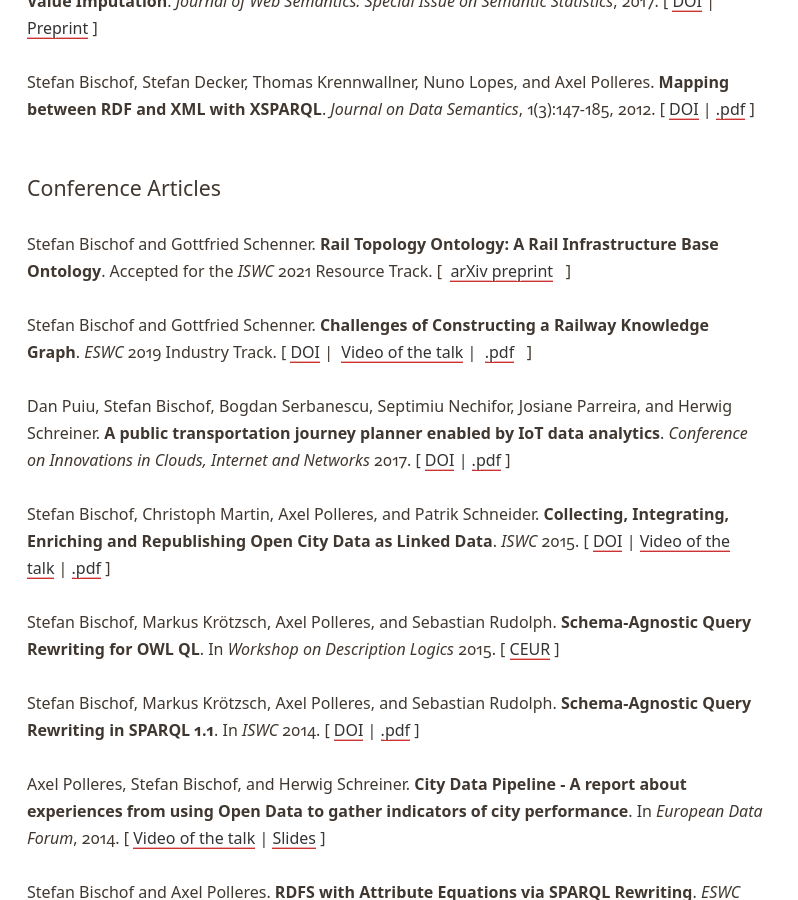
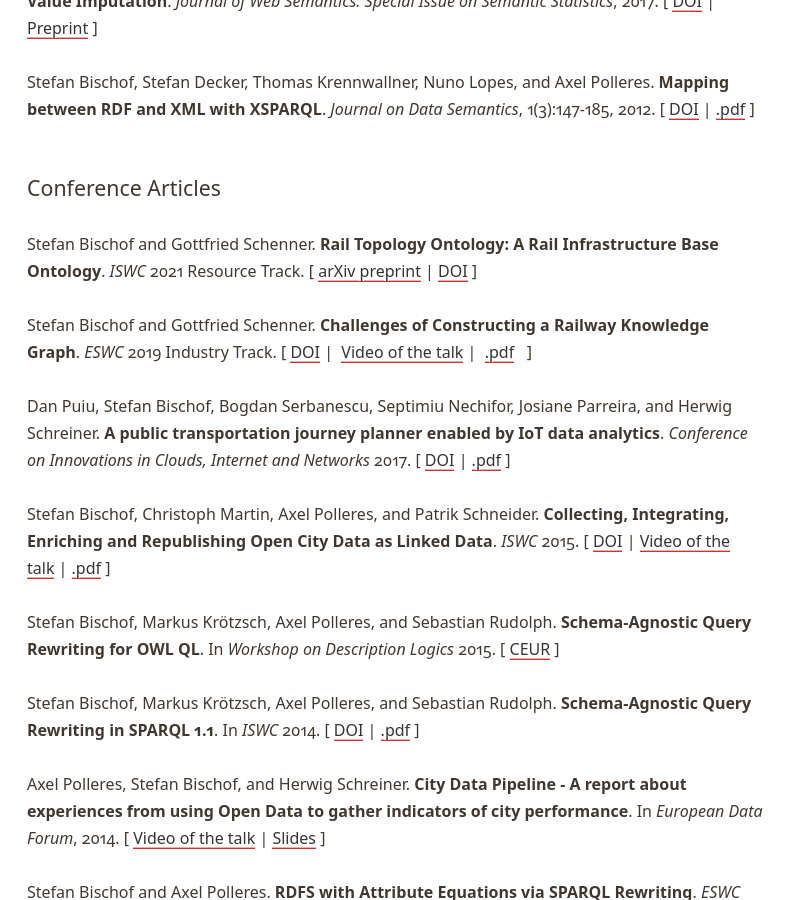
Before and after one commit to stefanbischof/stefanbischof.github.io, a Jekyll site: the page built from index.html, in a window 1280 px wide and 900 px high, scrolled down 803 px. Shown: the whole window, without its empty margins (0-798 px from the left). Built offline with Jekyll 4.4.1, drawn with Linux system fonts in a browser that asks for light colours.

Commit message:
Add DOI to ISWC'21 paper

```diff
--- a/mypublications.html
+++ b/mypublications.html
@@ -8,7 +8,7 @@
 
 <h2>Conference Articles</h2>
 
-<p><a id="BischofSchenner2021"></a>Stefan Bischof and Gottfried Schenner. <b>Rail Topology Ontology: A Rail Infrastructure Base Ontology</b>. Accepted for the <em>ISWC</em> 2021 Resource Track. [&nbsp; <a href="https://arxiv.org/abs/2107.04378">arXiv preprint</a> &nbsp; ]</p>
+<p><a id="BischofSchenner2021"></a>Stefan Bischof and Gottfried Schenner. <b>Rail Topology Ontology: A Rail Infrastructure Base Ontology</b>. <em>ISWC</em> 2021 Resource Track. [ <a href="https://arxiv.org/abs/2107.04378">arXiv preprint</a> | <a href="https://doi.org/10.1007/978-3-030-88361-4_35">DOI</a> ]</p>
 
 <p><a id="BischofSchenner2019"></a>Stefan Bischof and Gottfried Schenner. <b>Challenges of Constructing a Railway Knowledge Graph</b>. <em>ESWC</em> 2019 Industry Track. [&nbsp;<a href="https://doi.org/10.1007/978-3-030-32327-1_44">DOI</a>&nbsp;|&nbsp; <a href="http://videolectures.net/eswc2019_bischof_constructing_railway/">Video of the talk</a>&nbsp;|&nbsp; <a href="pdf/bisc_sche_2019.pdf">.pdf</a> &nbsp; ]</p>
 
```
